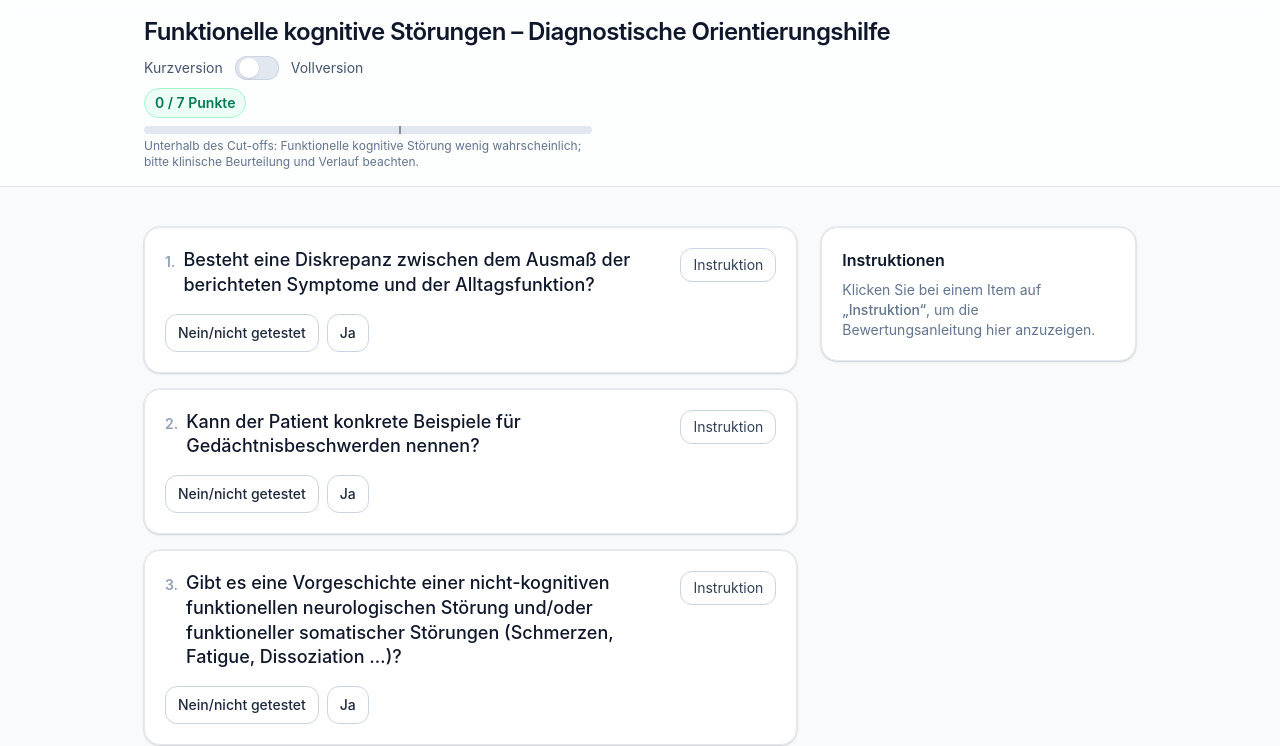
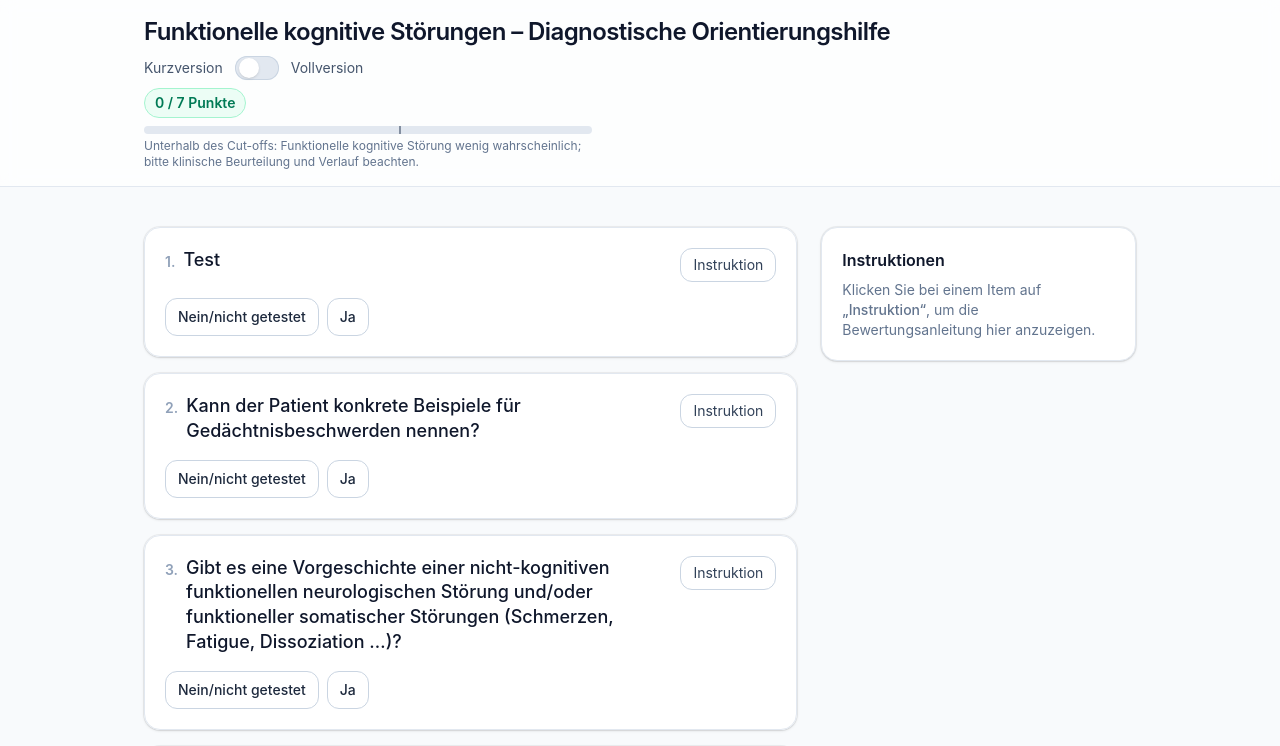
Before and after one commit to jungjoha/FCD-checklist, a React (Vite) app: page / in a window 1280 px wide. Shown: the top 746 px of the page. Built offline with nearby package versions, Linux system fonts and the light colour scheme.

Commit message:
Update App.jsx

```diff
--- a/src/App.jsx
+++ b/src/App.jsx
@@ -4,7 +4,7 @@ import React, { useEffect, useMemo, useState } from "react";
 // FCD Diagnostic Orientation Aid – Interactive Checklist
 const ITEMS = [
   { id: 1,
-    label: "Besteht eine Diskrepanz zwischen dem Ausmaß der berichteten Symptome und der Alltagsfunktion?",
+    label: "Test",
     onlyFull: false,
     instruction:
       "Subjektiv berichtete ausgeprägte kognitive Schwierigkeiten und/oder niedrige standardisierte kognitive Testergebnisse stehen im Gegensatz zu Beispielen wie: Fähigkeit, eine kognitiv anspruchsvolle Arbeit ohne Schwierigkeiten auszuüben, im Gespräch beobachtete kommunikative Fähigkeiten oder die Fähigkeit, Tätigkeiten wie Lesen, Finanzverwaltung und Autofahren ohne Probleme auszuführen.",
```
